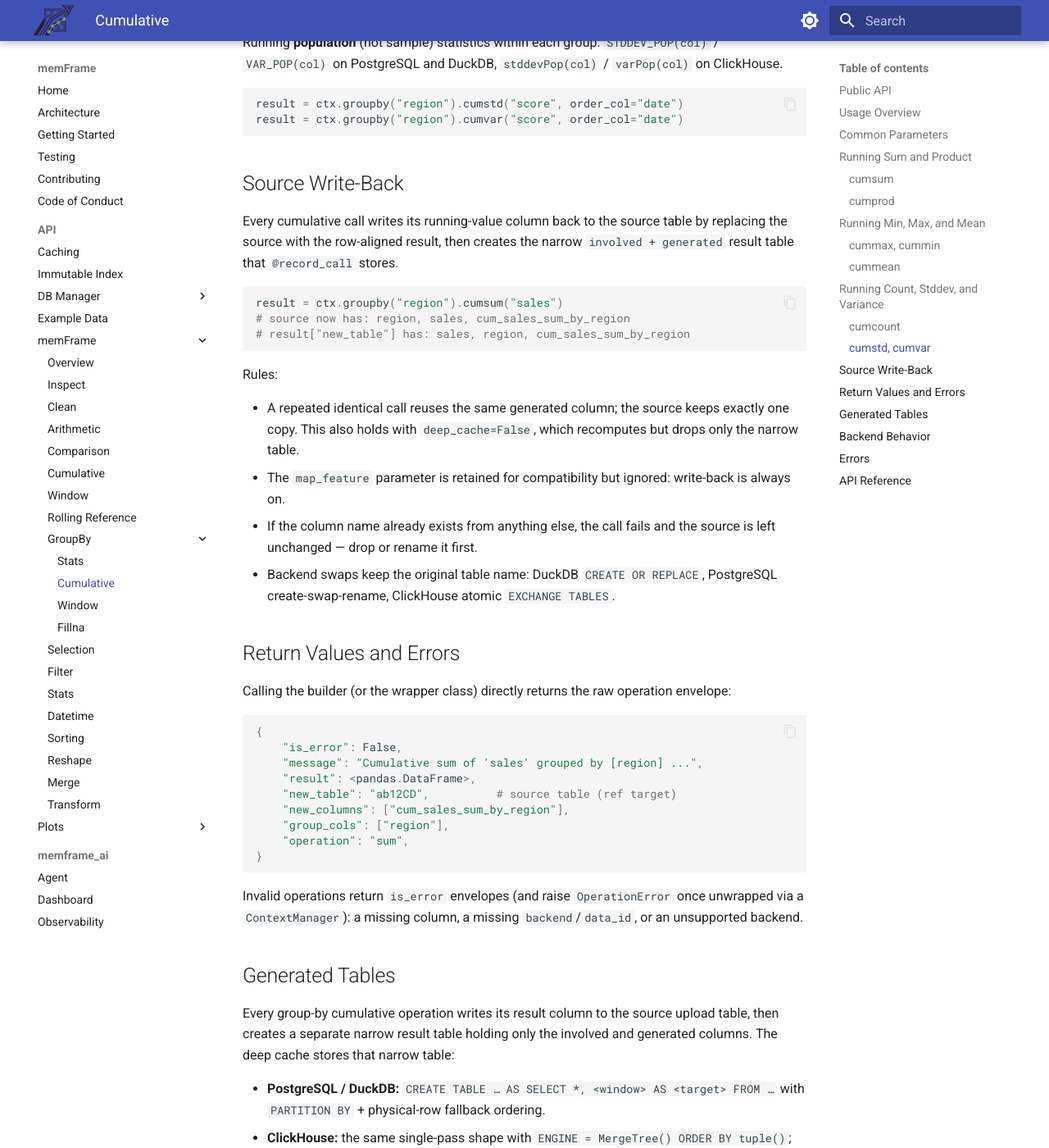
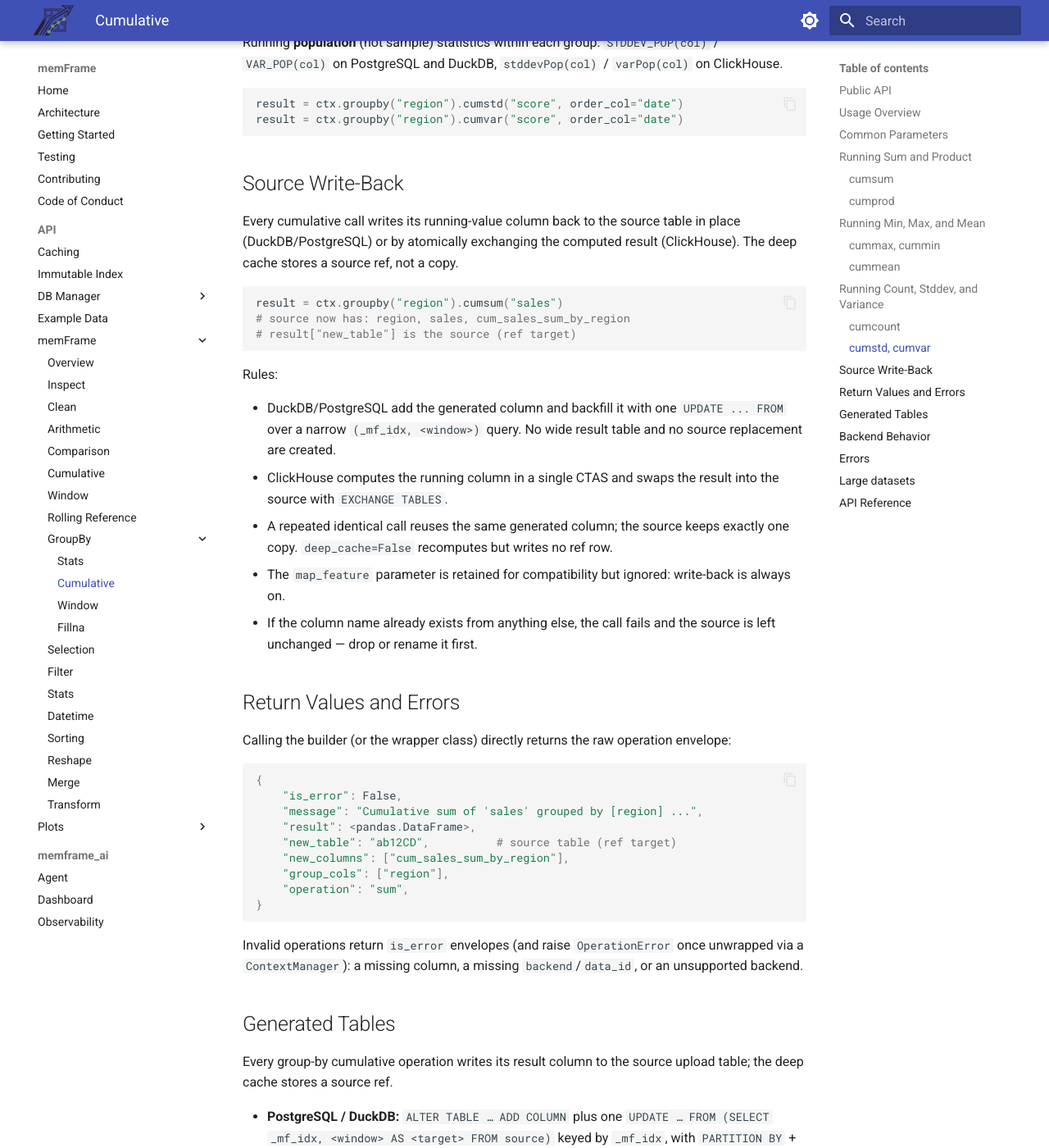
Before and after one commit to Debojit95/memFrame, an MkDocs documentation site: the page built from docs/api/groupby/groupby_cumulative.md, in a window 1280 px wide and 1400 px high, scrolled down 4415 px. Shown: the whole window at 82% size. Built offline with MkDocs 1.6.1 and Material for MkDocs 9.7.7, drawn with Linux system fonts in a browser that asks for light colours; some of the changed text lies outside the part shown.

Commit message:
[docs] document large-dataset memory guidance

````diff
--- a/docs/api/groupby/groupby_cumulative.md
+++ b/docs/api/groupby/groupby_cumulative.md
@@ -185,26 +185,28 @@ result = ctx.groupby("region").cumvar("score", order_col="date")
 ## Source Write-Back
 
 Every cumulative call writes its running-value column back to the source
-table by replacing the source with the row-aligned result, then creates the
-narrow `involved + generated` result table that `@record_call` stores.
+table in place (DuckDB/PostgreSQL) or by atomically exchanging the computed
+result (ClickHouse). The deep cache stores a source ref, not a copy.
 
 ```python
 result = ctx.groupby("region").cumsum("sales")
 # source now has: region, sales, cum_sales_sum_by_region
-# result["new_table"] has: sales, region, cum_sales_sum_by_region
+# result["new_table"] is the source (ref target)
 ```
 
 Rules:
 
+- DuckDB/PostgreSQL add the generated column and backfill it with one
+  `UPDATE ... FROM` over a narrow `(_mf_idx, <window>)` query. No wide result
+  table and no source replacement are created.
+- ClickHouse computes the running column in a single CTAS and swaps the
+  result into the source with `EXCHANGE TABLES`.
 - A repeated identical call reuses the same generated column; the source
-  keeps exactly one copy. This also holds with `deep_cache=False`, which
-  recomputes but drops only the narrow table.
+  keeps exactly one copy. `deep_cache=False` recomputes but writes no ref row.
 - The `map_feature` parameter is retained for compatibility but ignored:
   write-back is always on.
 - If the column name already exists from anything else, the call fails and
   the source is left unchanged — drop or rename it first.
-- Backend swaps keep the original table name: DuckDB `CREATE OR REPLACE`,
-  PostgreSQL create-swap-rename, ClickHouse atomic `EXCHANGE TABLES`.
 
 ## Return Values and Errors
 
@@ -230,16 +232,16 @@ column, a missing `backend`/`data_id`, or an unsupported backend.
 ## Generated Tables
 
 Every group-by cumulative operation writes its result column to the source
-upload table, then creates a separate narrow result table holding only the
-involved and generated columns. The deep cache stores that narrow table:
+upload table; the deep cache stores a source ref.
 
-- **PostgreSQL / DuckDB:** `CREATE TABLE … AS SELECT *,
-  <window> AS <target> FROM …` with `PARTITION BY` + physical-row
-  fallback ordering.
-- **ClickHouse:** the same single-pass shape with `ENGINE = MergeTree()
-  ORDER BY tuple()`; without `order_col` the source is wrapped in a
-  `ROW_NUMBER()` subquery whose helper column is excluded from the
-  output.
+- **PostgreSQL / DuckDB:** `ALTER TABLE … ADD COLUMN` plus one
+  `UPDATE … FROM (SELECT _mf_idx, <window> AS <target> FROM source)` keyed by
+  `_mf_idx`, with `PARTITION BY` + physical-row fallback ordering. The source
+  is never cloned or swapped.
+- **ClickHouse:** a single-pass CTAS with `ENGINE = MergeTree()
+  ORDER BY tuple()` computes the column, then `EXCHANGE TABLES` swaps it into
+  the source; without `order_col` the source is wrapped in a `ROW_NUMBER()`
+  subquery whose helper column is excluded from the output.
 
 Operations apply `@record_call`, so repeat calls are recorded in the
 cache registry.
@@ -262,6 +264,36 @@ Group-by cumulative methods surface `is_error` envelopes (or raise
 - Missing or renamed `column` / `order_col` / group column.
 - `cumprod` on a column containing negatives fails the whole operation.
 - Missing `backend` / `data_id` at the ops layer, or an unsupported backend.
+
+## Large datasets
+
+For 10M+ rows:
+
+- Use a file-backed DuckDB (`db_path="memframe.duckdb"`), not `:memory:`.
+- Pass `temp_directory` and `memory_limit` so DuckDB can spill instead of
+  exhausting Colab RAM:
+
+```python
+mf = MemFrame(
+    connection_type="local",
+    connection_params={
+        "db_path": "memframe.duckdb",
+        "temp_directory": "/content/duckdb_tmp",
+        "memory_limit": "8GB",
+    },
+    preview_rows=1000,
+)
+```
+
+- `preview_rows` caps the returned DataFrame. The generated column still
+  covers every source row; the source (and cache ref) holds the full result.
+- Group-by cumulative and grouped-window operations update the source in
+  place and cache a source ref, so no wide result copy is materialized.
+- Benchmark the cold path with:
+
+```bash
+uv run python scripts/bench_groupby_memory.py --op cumsum --rows 5000000 --preview-rows 10
+```
 
 ## API Reference
 
````
Also changed, not shown: CHANGELOG.md (+7 -0 lines), docs/api/groupby/groupby_window.md (+30 -0 lines), docs/api/rolling-reference.md (+30 -0 lines).
